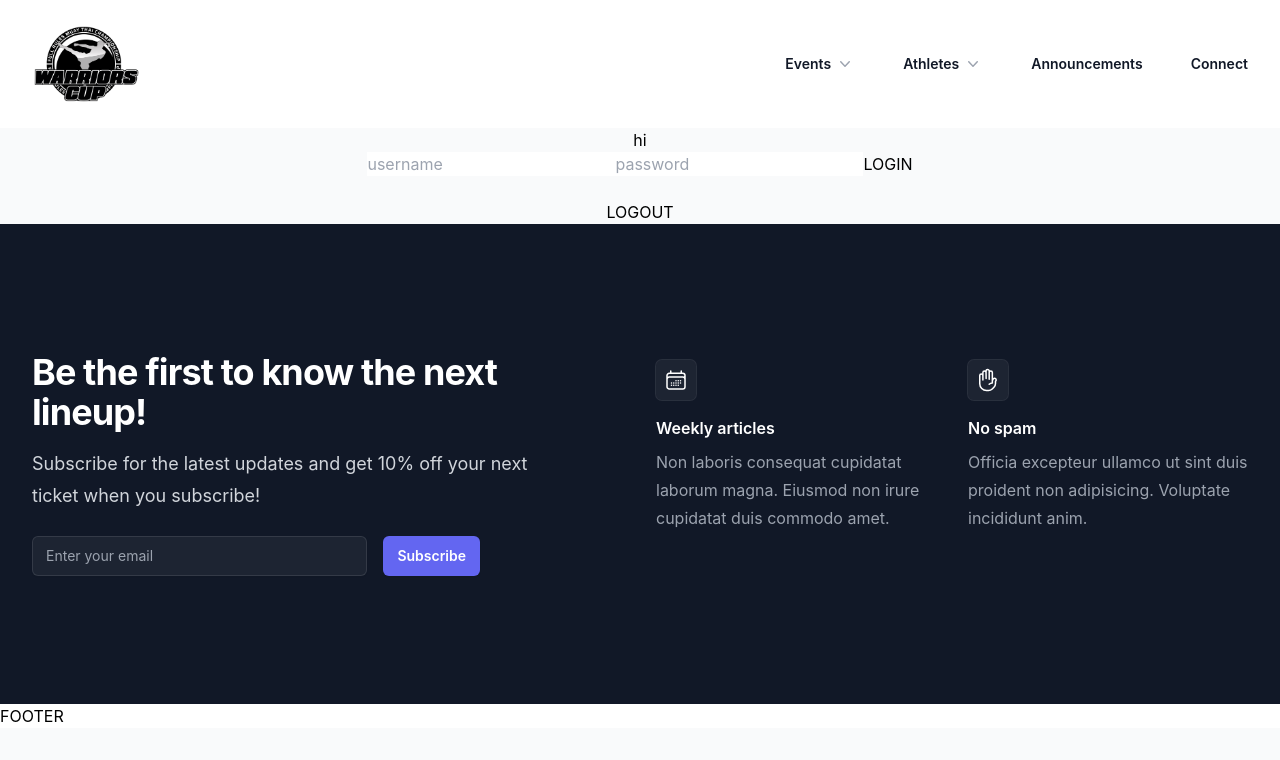
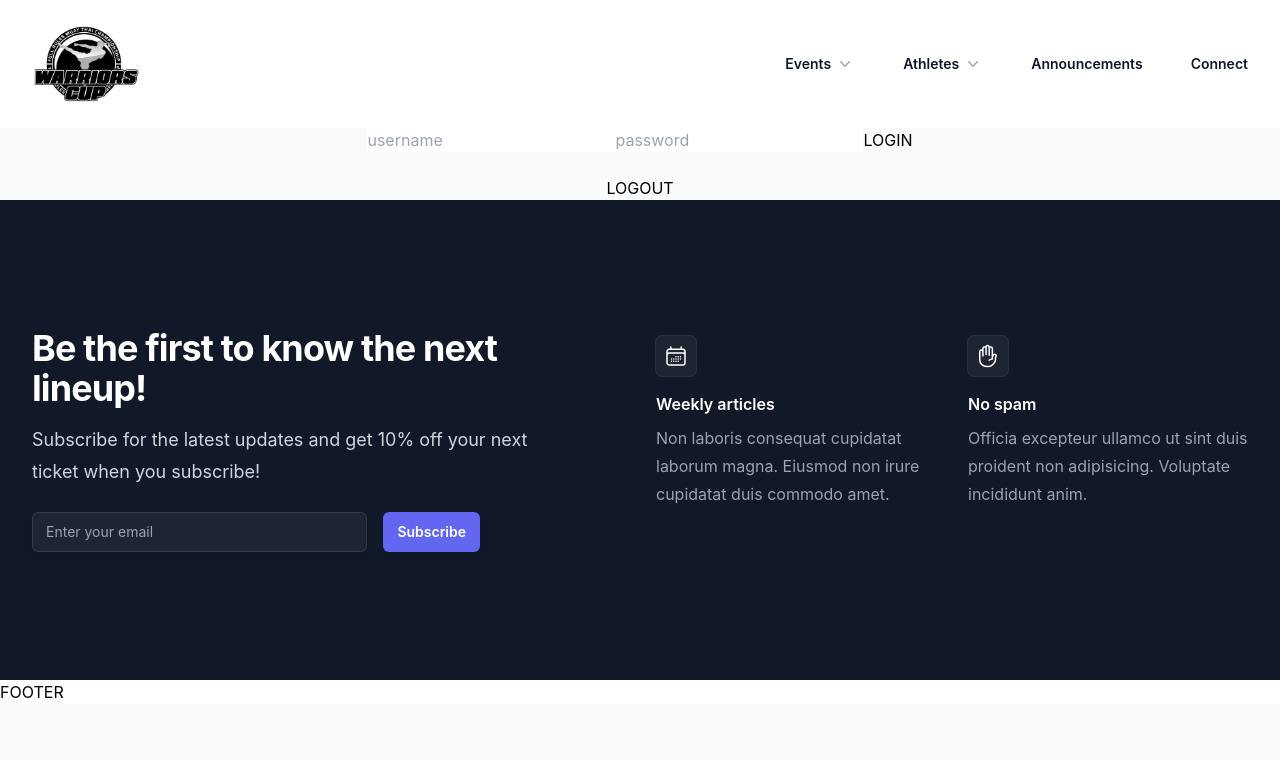
Before and after one commit to iamdorito/warriors-cup, a React (Create React App) app in the folder client/: page /login in a window 1280 px wide. Shown: the top 760 px of the page. Built offline with nearby package versions, Linux system fonts and the light colour scheme.

Commit message:
frontend login working

```diff
--- a/client/src/components/Login.jsx
+++ b/client/src/components/Login.jsx
@@ -5,7 +5,7 @@ import { LockClosedIcon } from '@heroicons/react/20/solid'
 
 function Profile ({user}) {
   return (
-    <h3>{user.username}</h3>
+    <h3 id="test">{user?.email}</h3>
   )
 }
 
@@ -29,8 +29,7 @@ export default function Login({ user, setUser, logout }) {
   return (
     <div className="App">
       <>
-        {!user && (<p>hi</p>)}
-        { user && <Profile user={user.first_name} /> }
+        { user && <Profile user={user} /> }
       </>
 
       <form onSubmit={handleSubmit} ref={form}>
```
Also changed, not shown: client/src/App.jsx (renamed from client/src/App.js).
